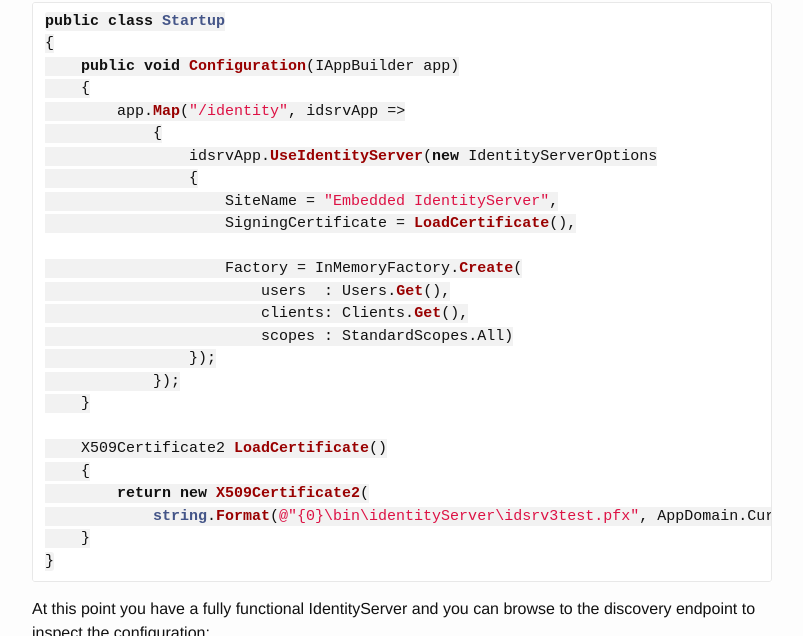
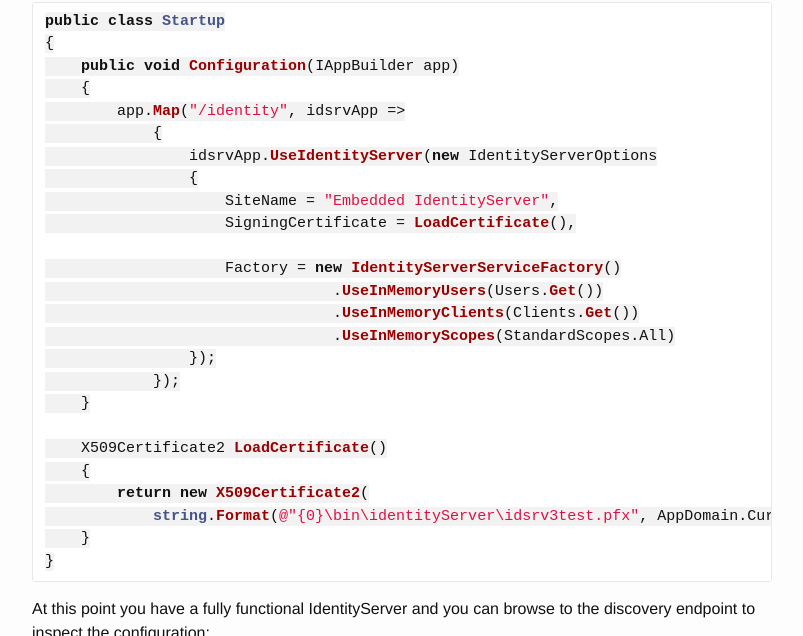
Before and after one commit to IdentityServer/Documentation, a Jekyll site: the page built from docsv2/overview/mvcGettingStarted.md, in a window 1280 px wide and 900 px high, scrolled down 2933 px, cut to the strip 0-636 px from the top of the window. Shown: the whole strip, without its empty margins (238-1041 px from the left). Built offline with Jekyll 4.4.1, drawn with Linux system fonts in a browser that asks for light colours; Markdown is read by kramdown in place of the engine named in the settings.

Commit message:
Replace InMemoryFactory with new fluent object
Needed to replace InMemoryFactory with fluent IdentityServerServiceFactory()

This update to the tutorial brings it in-sync with the [actual code sample](https://github.com/IdentityServer/IdentityServer3.Samples/blob/092557c115c1dea043b07b14e26a96f8757ca4a7/source/MVC%20Authentication/EmbeddedMvc/Startup.cs) for **IdentityServer3 2.X**.

```diff
--- a/docsv2/overview/mvcGettingStarted.md
+++ b/docsv2/overview/mvcGettingStarted.md
@@ -110,10 +110,10 @@ public class Startup
                     SiteName = "Embedded IdentityServer",
                     SigningCertificate = LoadCertificate(),
 
-                    Factory = InMemoryFactory.Create(
-                        users  : Users.Get(),
-                        clients: Clients.Get(),
-                        scopes : StandardScopes.All)
+                    Factory = new IdentityServerServiceFactory()
+                                .UseInMemoryUsers(Users.Get())
+                                .UseInMemoryClients(Clients.Get())
+                                .UseInMemoryScopes(StandardScopes.All)
                 });
             });
     }
```
